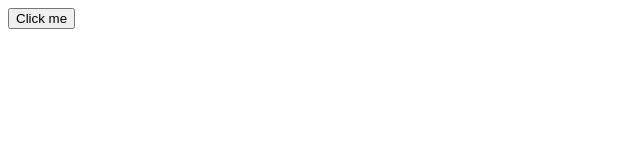
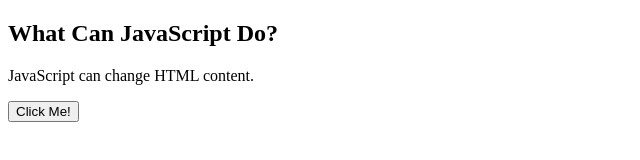
Before and after one commit to sharypoe/JavaScript, a plain HTML site: page index.html in a window 1280 px wide. Shown: the whole page, without its empty margins (0-640 px from the left). Drawn offline with Linux system fonts and the light colour scheme.

Commit message:
Changed JavaScript to HTML in-line JavaScript (although this is a terrible practice).

```diff
--- a/index.html
+++ b/index.html
@@ -10,6 +10,8 @@
 </head>
 
 <body>
-  <button>Click me</button>
+  <h2>What Can JavaScript Do?</h2>
+  <p id="demo">JavaScript can change HTML content.</p>
+  <button type="button" onclick='document.getElementById("demo").innerHTML = "Hello JavaScript!"'>Click Me!</button>
 </body>
 </html>
```
